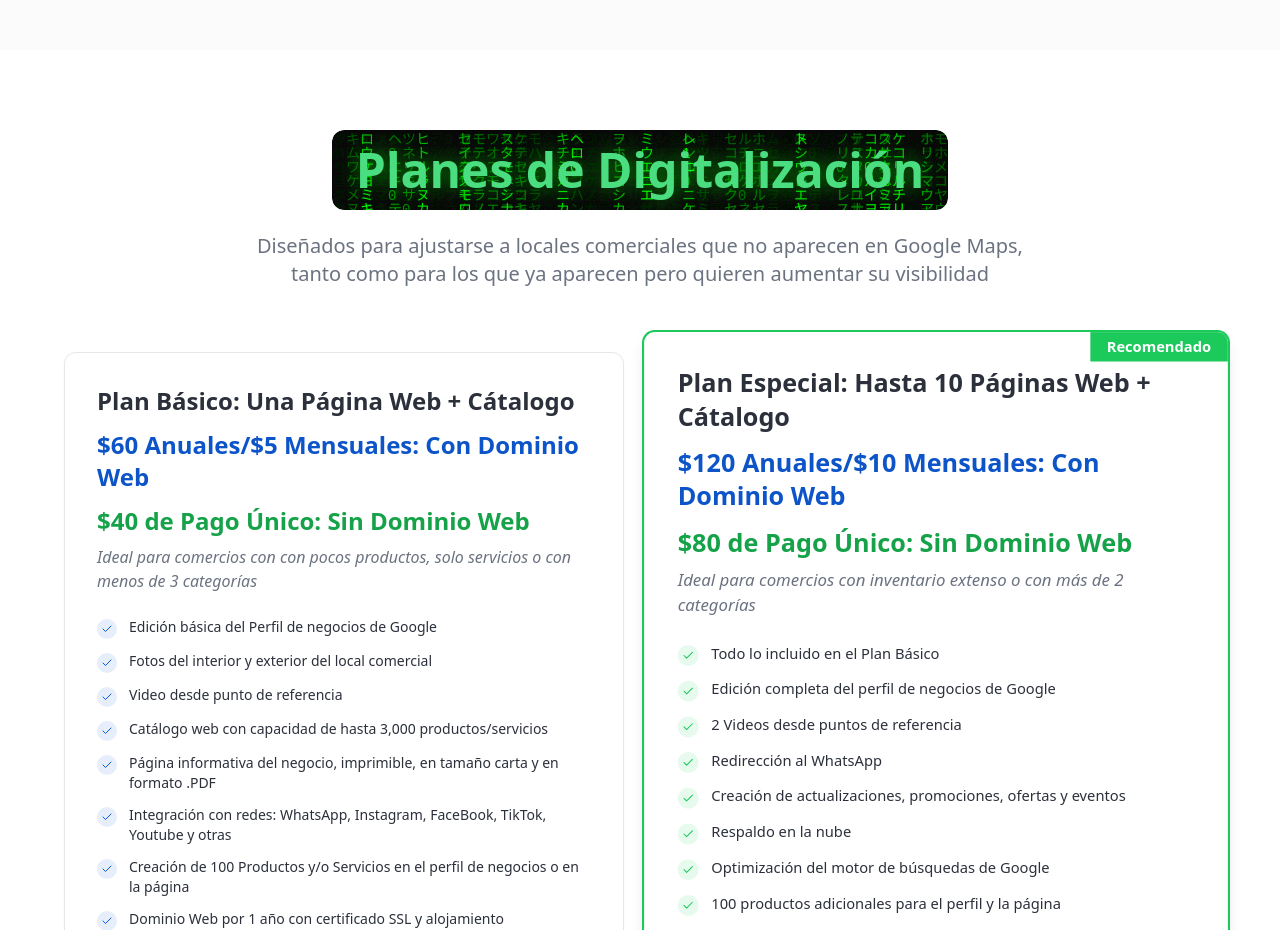
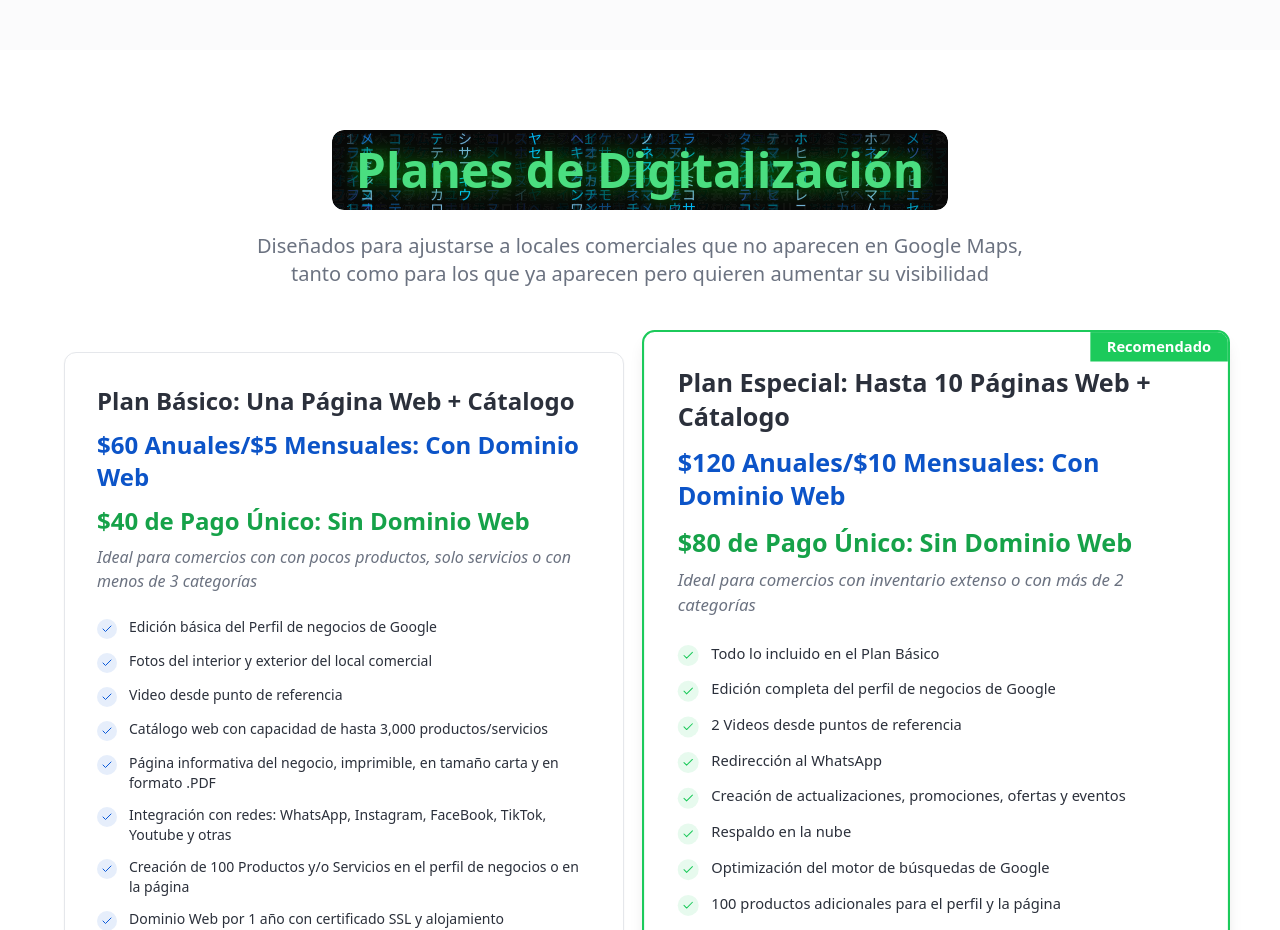
Before and after one commit to planhibrido-source/planhibrido-revamped, a React (Vite) app: page / in a window 1280 px wide. Shown: the part 2440-3370 px from the top of the page. Built offline with nearby package versions, Linux system fonts and the light colour scheme; the HTML template or start-up script is replaced by a standard one; a web font is replaced by a local one.

Commit message:
Preceding changes

```diff
--- a/src/components/Plans.tsx
+++ b/src/components/Plans.tsx
@@ -31,7 +31,8 @@ const MatrixTitle = ({ text }: { text: string }) => {
     const draw = () => {
       ctx.fillStyle = "rgba(0, 0, 0, 0.05)";
       ctx.fillRect(0, 0, canvas.width, canvas.height);
-      ctx.fillStyle = "#0f0";
+      const blueShades = ["#00bfff", "#1e90ff", "#4169e1", "#00cfff", "#87cefa"];
+      ctx.fillStyle = blueShades[Math.floor(Math.random() * blueShades.length)];
       ctx.font = `${fontSize}px monospace`;
 
       for (let i = 0; i < drops.length; i++) {
```
